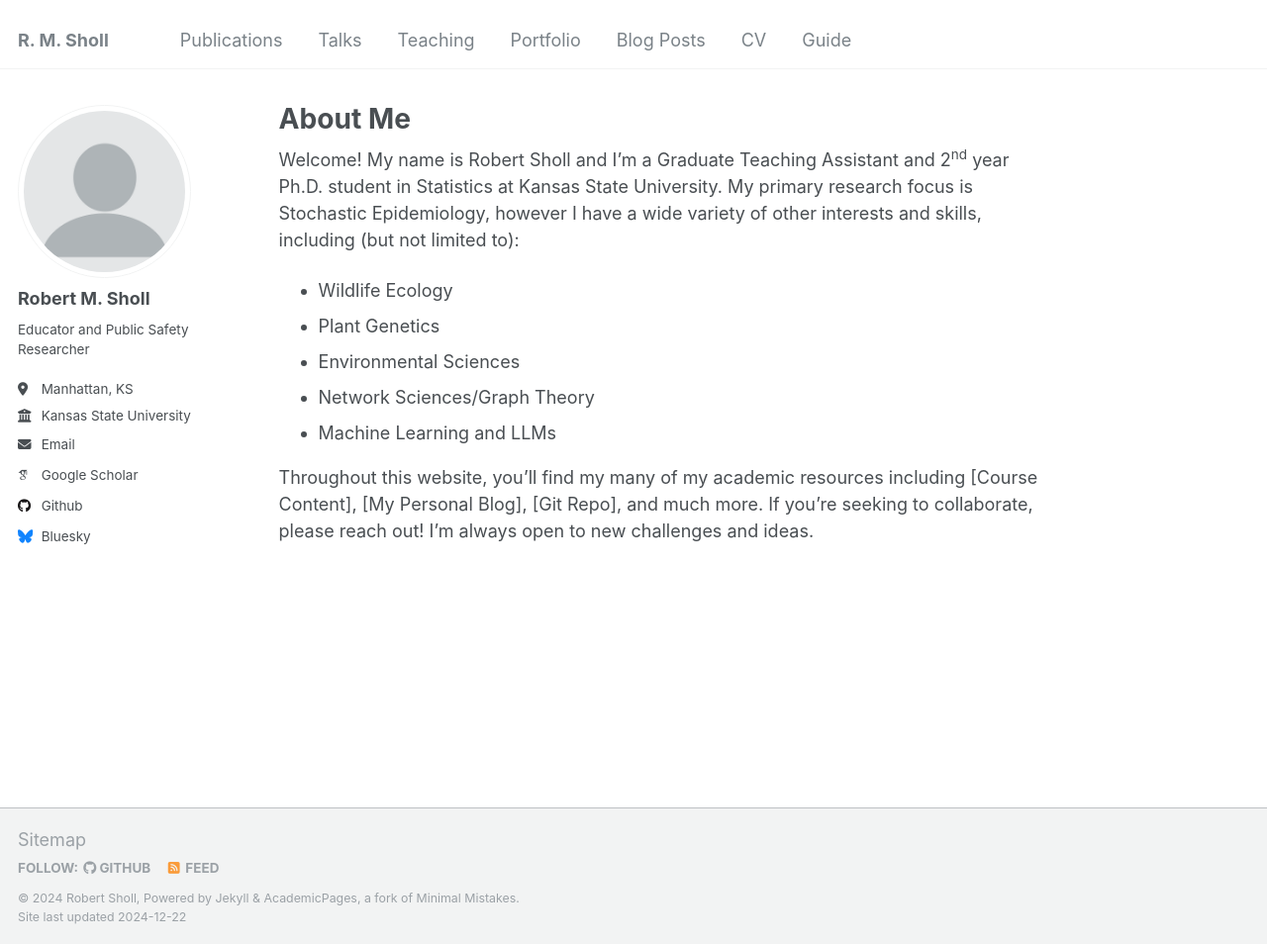
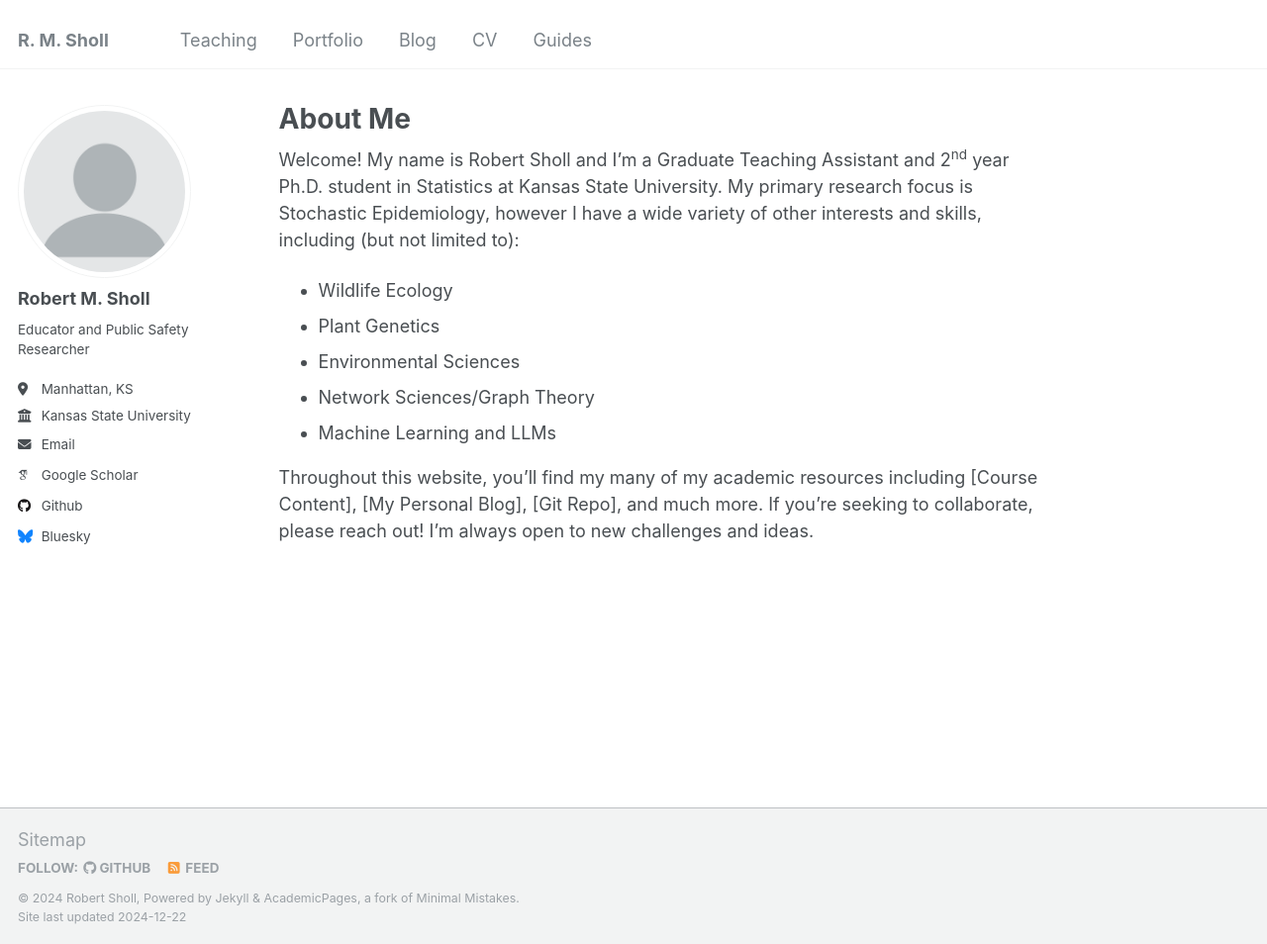
Before and after one commit to rmshksu/rmshksu.github.io, a Jekyll site: the page built from _pages/about.md, in a window 1280 px wide and 954 px high. Shown: the whole window at 99% size. Built offline with Jekyll 4.4.1, drawn with Linux system fonts in a browser that asks for light colours; some web fonts are replaced.

Commit message:
Update navigation.yml
updating nav pane, this took forever to figure out ngl

```diff
--- a/_data/navigation.yml
+++ b/_data/navigation.yml
@@ -5,11 +5,6 @@
 # prevent it from being included in the site.
 
 main:
-  - title: "Publications"
-    url: /publications/
-
-  - title: "Talks"
-    url: /talks/
 
   - title: "Teaching"
     url: /teaching/
@@ -17,11 +12,11 @@ main:
   - title: "Portfolio"
     url: /portfolio/
 
-  - title: "Blog Posts"
+  - title: "Blog"
     url: /year-archive/
 
   - title: "CV"
     url: /cv/
 
-  - title: "Guide"
+  - title: "Guides"
     url: /markdown/
```
